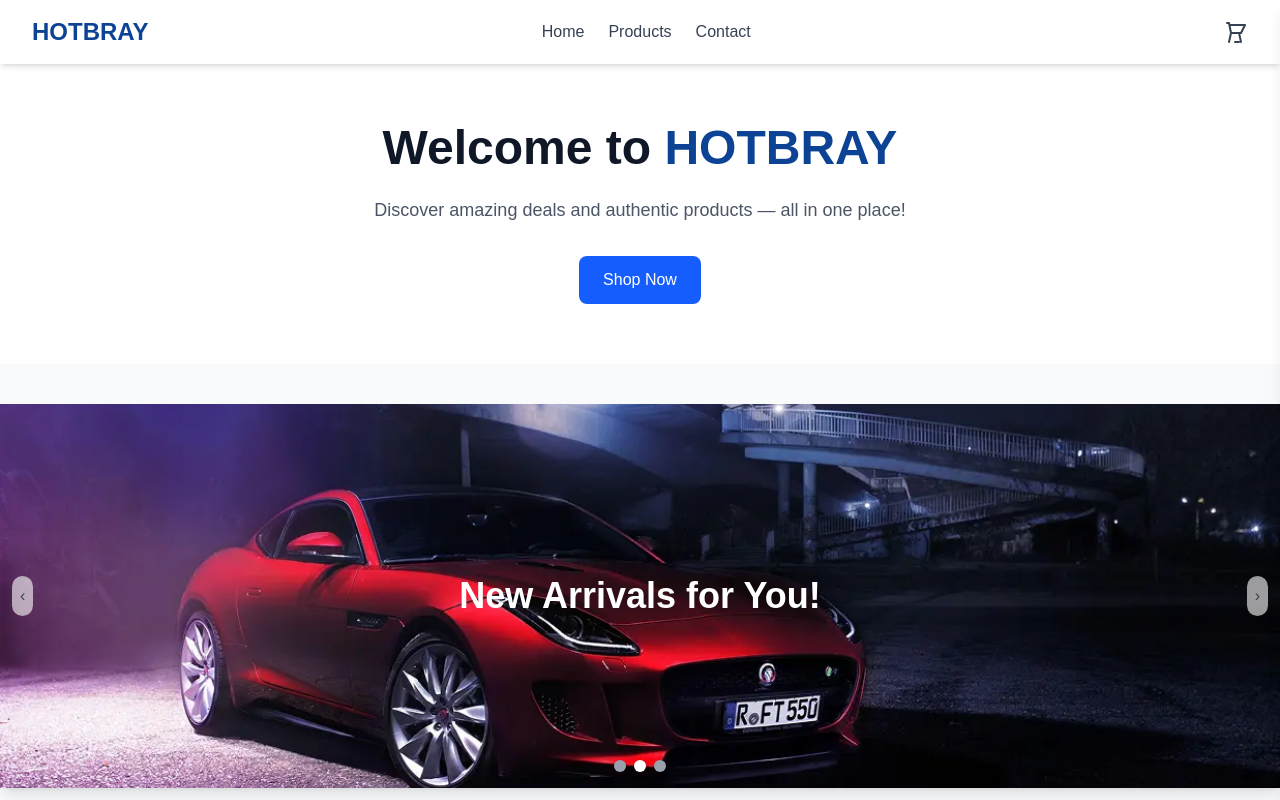
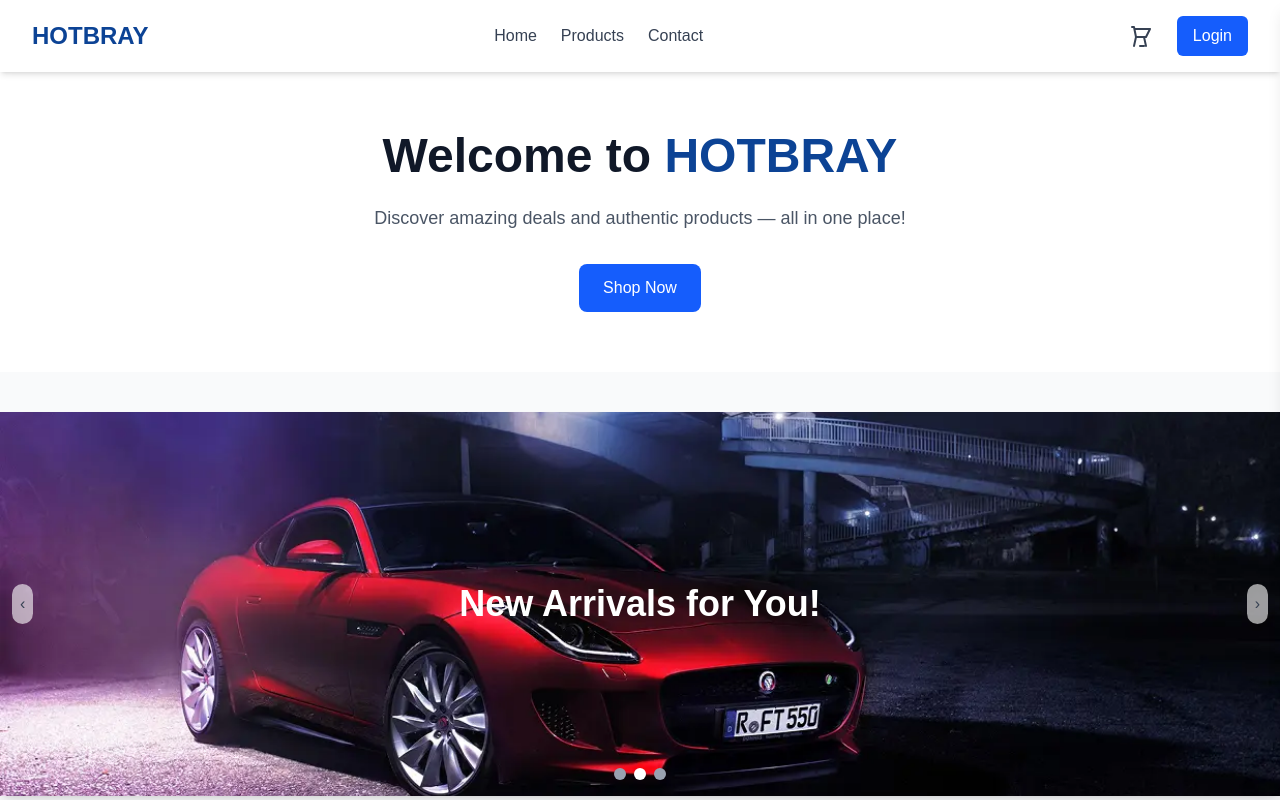
Before and after one commit to Rathnapriya1/frontend_HOTBRAY, a Next.js app: page / in a window 1280 px wide. Shown: the top 800 px of the page. Built offline with nearby package versions, Linux system fonts and the light colour scheme; no server answers.

Commit message:
Navbar.tsx

```diff
--- a/app/componets/Navbar.tsx
+++ b/app/componets/Navbar.tsx
@@ -1,15 +1,21 @@
 "use client";
+import { useState } from "react";
 import { useCart } from "../context/CartContext";
+import LoginModal from "./LoginModal";
 
 export default function Navbar() {
   const { cartItems, toggleCart } = useCart();
+  const [showLogin, setShowLogin] = useState(false);
 
   const totalItems = cartItems.reduce((sum, item) => sum + item.quantity, 0);
 
   return (
+    <>
       <nav className="flex items-center justify-between px-8 py-4 bg-white shadow-md sticky top-0 z-50">
         {/* Logo */}
-      <a href="./"><h1 className="text-2xl font-bold logo">HOTBRAY</h1></a>
+        <a href="./">
+          <h1 className="text-2xl font-bold logo">HOTBRAY</h1>
+        </a>
 
         {/* Links */}
         <div className="space-x-6 hidden md:flex mr-20">
@@ -24,6 +30,8 @@ export default function Navbar() {
           </a>
         </div>
 
+        {/* Right side buttons */}
+        <div className="flex items-center space-x-6">
           {/* Cart */}
           <button onClick={toggleCart} className="relative">
             <svg
@@ -41,11 +49,24 @@ export default function Navbar() {
               />
             </svg>
             {totalItems > 0 && (
-          <span className="absolute -top-2 -right-2 bg-blue-600 text-xs rounded-full px-1.5 cart-Count">
+              <span className="absolute -top-2 -right-2 bg-blue-600 text-xs text-white rounded-full px-1.5 cart-Count">
                 {totalItems}
               </span>
             )}
           </button>
+
+          {/* Login button */}
+          <button
+            onClick={() => setShowLogin(true)}
+            className="bg-blue-600 text-white px-4 py-2 rounded-md hover:bg-blue-700 transition"
+          >
+            Login
+          </button>
+        </div>
       </nav>
+
+      {/* Popup Modal */}
+      {showLogin && <LoginModal onClose={() => setShowLogin(false)} />}
+    </>
   );
 }
```
Lines whose indentation alone changed are shown as unchanged.
